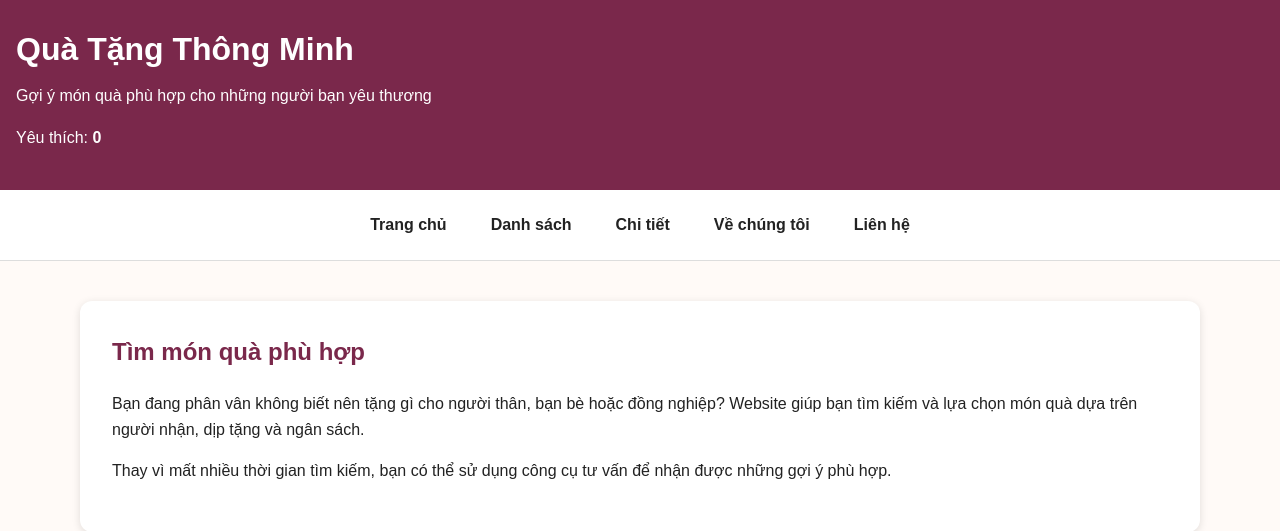
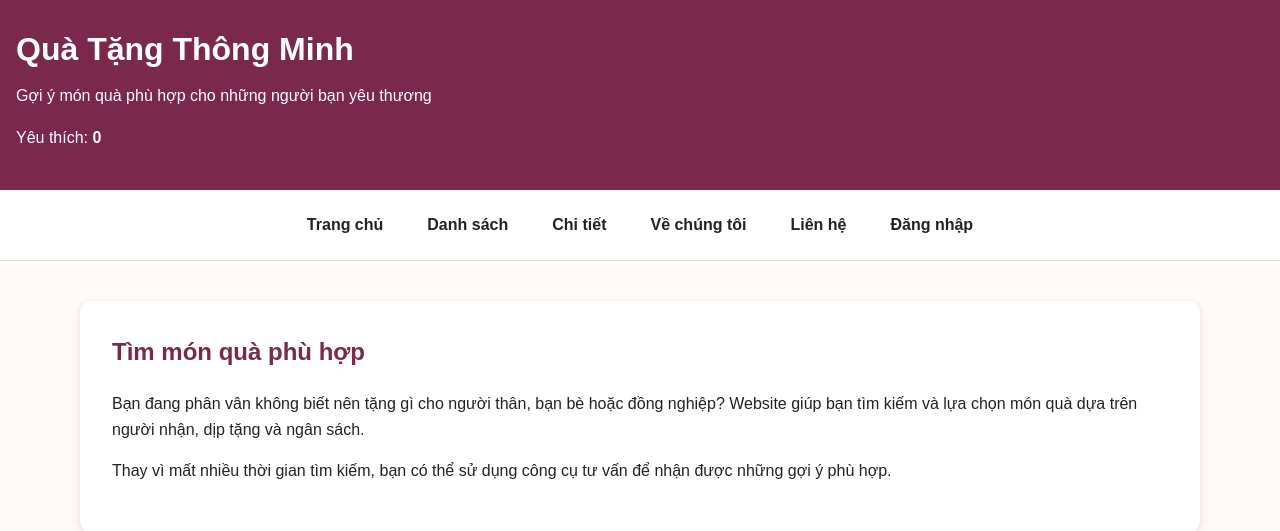
Before and after one commit to leminhquan290306-collab/ltweb-doan-nhom15, a PHP site: page /index.php in a window 1280 px wide. Shown: the top 531 px of the page. Run offline with PHP 8.4, Linux system fonts and the light colour scheme.

Commit message:
Them lien ket dang nhap vao menu

```diff
--- a/inc/header.php
+++ b/inc/header.php
@@ -75,6 +75,7 @@ $laTrangCaNhan = isset($trangCaNhan) && $trangCaNhan;
         <li>
             <a href="<?= e($baseUrl) ?>lien-he.php">Liên hệ</a>
         </li>
+        <li> <a href="<?= e($baseUrl) ?>dang-nhap.php">Đăng nhập</a> </li>
 
     </ul>
 
```
